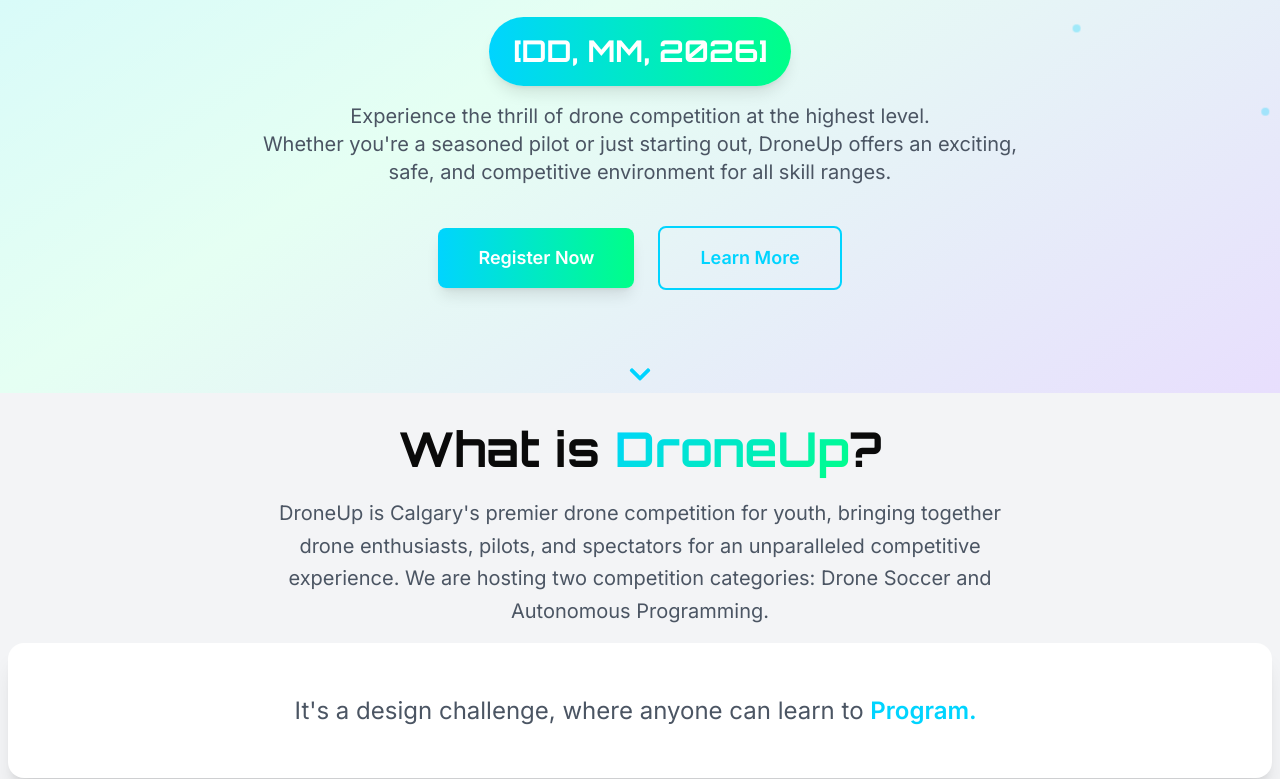
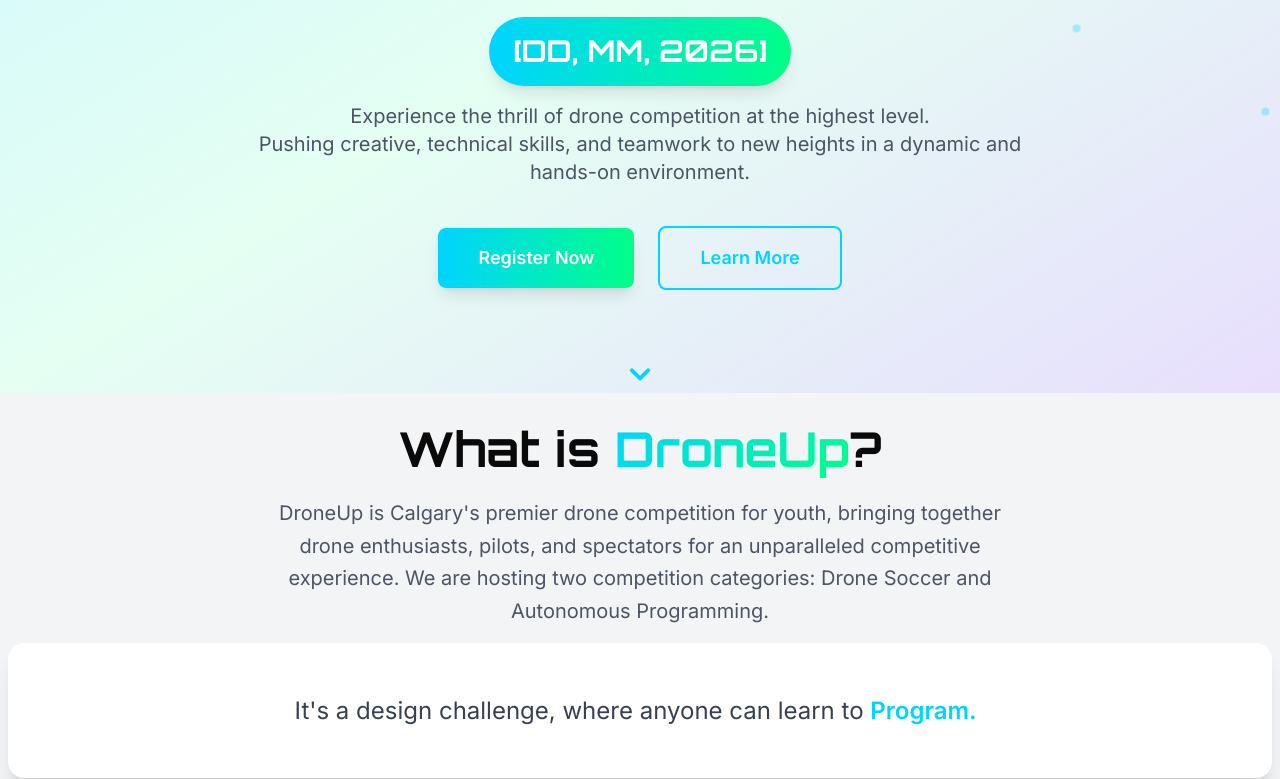
Before and after one commit to AdvancedUAV/DroneUp-Site, a React (Vite) app: page / in a window 1280 px wide. Shown: the part 407-1186 px from the top of the page. Built offline with nearby package versions, Linux system fonts and the light colour scheme.

Commit message:
Tweak format for mission statement

```diff
--- a/src/components/AboutSection.tsx
+++ b/src/components/AboutSection.tsx
@@ -109,7 +109,7 @@ const AboutSection: React.FC = () => {
           className="bg-white rounded-2xl shadow-xl p-8 md:p-12 mb-16"
         >
           <div className="max-w-4xl mx-auto text-center">
-            <p className="text-2xl text-gray-600 leading-relaxed">
+            <p className="text-2xl text-gray-700 leading-relaxed">
               It's a design challenge, where anyone can learn to{' '}
               <span className="text-electric-blue font-semibold">
                 {currentText}
--- a/src/components/HeroSection.tsx
+++ b/src/components/HeroSection.tsx
@@ -88,8 +88,7 @@ const HeroSection: React.FC = () => {
             className="text-lg md:text-xl text-gray-600 mb-10 max-w-3xl mx-auto leading-relaxed"
           >
             Experience the thrill of drone competition at the highest level.<br></br>
-            Whether you're a seasoned pilot or just starting out, DroneUp offers an exciting,
-            safe, and competitive environment for all skill ranges.
+            Pushing creative, technical skills, and teamwork to new heights in a dynamic and hands-on environment.
           </motion.p>
 
           {/* CTA Buttons */}
```
